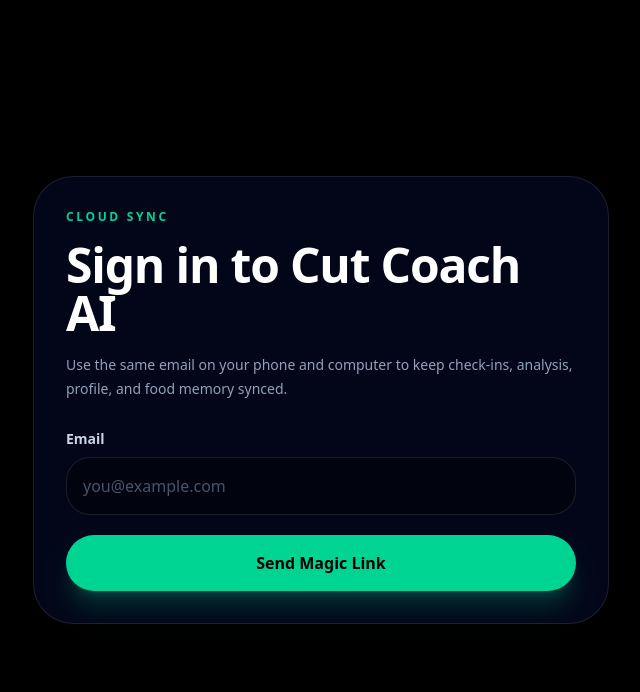
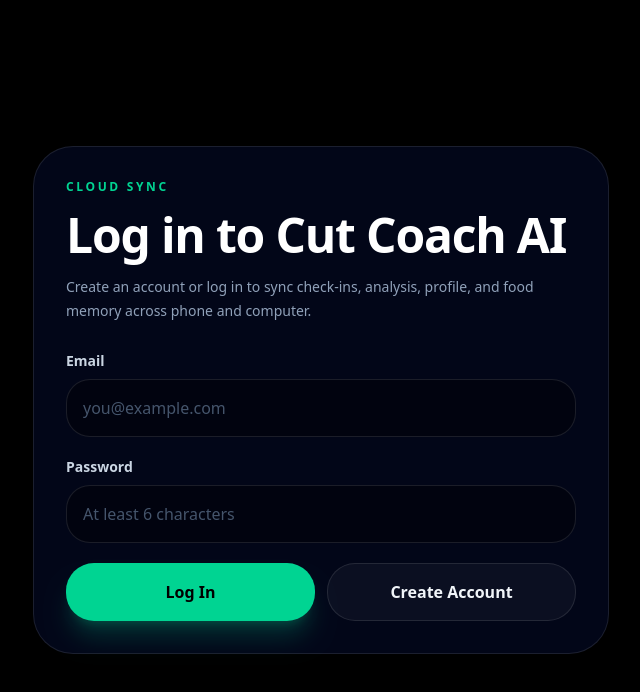
Before and after one commit to saahilbapat/cut-coach-ai, a Next.js app: page /login in a window 1280 px wide. Shown: the top 692 px of the page, without its empty margins (319-959 px from the left). Built offline with nearby package versions, Linux system fonts and the light colour scheme.

Commit message:
Switch auth to email password

```diff
--- a/app/login/page.tsx
+++ b/app/login/page.tsx
@@ -1,7 +1,7 @@
 import { LoginForm } from "../../components/LoginForm";
 
 const fallbackErrorMessage =
-  "We could not finish signing you in. Request a new magic link and try again.";
+  "We could not finish signing you in. Use your email and password to try again.";
 
 type LoginPageProps = {
   searchParams: Promise<{
--- a/components/LoginForm.tsx
+++ b/components/LoginForm.tsx
@@ -2,37 +2,82 @@
 
 import { useState } from "react";
 import type { FormEvent } from "react";
+import { useRouter } from "next/navigation";
+import { isProfileComplete } from "../lib/profile";
 import { createClient } from "../lib/supabase/client";
+import { getProfile } from "../lib/supabase/queries";
 
 type LoginFormProps = {
   initialMessage?: string;
 };
 
 export function LoginForm({ initialMessage = "" }: LoginFormProps) {
+  const router = useRouter();
   const [email, setEmail] = useState("");
+  const [password, setPassword] = useState("");
   const [message, setMessage] = useState(initialMessage);
   const [isSubmitting, setIsSubmitting] = useState(false);
+  const [action, setAction] = useState<"signin" | "signup">("signin");
+
+  async function redirectAfterSignIn() {
+    const supabase = createClient();
+    const profile = await getProfile(supabase);
+    router.replace(isProfileComplete(profile) ? "/" : "/profile");
+    router.refresh();
+  }
 
   async function handleSubmit(event: FormEvent<HTMLFormElement>) {
     event.preventDefault();
+    const submitter = (event.nativeEvent as SubmitEvent).submitter;
+    const nextAction =
+      submitter instanceof HTMLButtonElement && submitter.value === "signup"
+        ? "signup"
+        : "signin";
+
     setIsSubmitting(true);
+    setAction(nextAction);
     setMessage("");
 
     try {
       const supabase = createClient();
-      const { error } = await supabase.auth.signInWithOtp({
-        email: email.trim(),
-        options: {
-          emailRedirectTo: `${window.location.origin}/auth/callback`,
-        },
+      const trimmedEmail = email.trim();
+
+      if (nextAction === "signup") {
+        const { data, error } = await supabase.auth.signUp({
+          email: trimmedEmail,
+          password,
+        });
+
+        if (error) throw error;
+
+        if (!data.session) {
+          setMessage("Account created. Check your email to confirm, then log in.");
+          return;
+        }
+
+        router.replace("/profile");
+        router.refresh();
+        return;
+      }
+
+      const { error } = await supabase.auth.signInWithPassword({
+        email: trimmedEmail,
+        password,
       });
 
       if (error) throw error;
 
-      setMessage("Check your email for a magic login link.");
+      await redirectAfterSignIn();
     } catch (error) {
-      console.error("[login] Could not send magic link:", error);
-      setMessage("Could not send login link. Check the email and try again.");
+      console.error(
+        nextAction === "signup" ? "[login] Could not create account:" : "[login] Could not sign in:",
+        error instanceof Error ? error.message : "Unknown error"
+      );
+      setMessage(
+        nextAction === "signup"
+          ? "Could not create account. Check the email and password and try again."
+          : "Could not sign in. Check the email and password and try again."
+      );
     } finally {
       setIsSubmitting(false);
     }
@@ -47,30 +92,55 @@
         Cloud Sync
       </p>
       <h1 className="mt-4 text-4xl font-black tracking-tight text-white sm:text-5xl">
-        Sign in to Cut Coach AI
+        Log in to Cut Coach AI
       </h1>
       <p className="mt-4 text-sm leading-6 text-slate-400">
-        Use the same email on your phone and computer to keep check-ins, analysis,
-        profile, and food memory synced.
+        Create an account or log in to sync check-ins, analysis, profile, and food memory
+        across phone and computer.
       </p>
 
       <label className="mt-7 block text-sm font-bold text-slate-300">Email</label>
       <input
         type="email"
         required
+        autoComplete="email"
         className="mt-2 w-full rounded-[1.5rem] border border-white/10 bg-black/35 px-4 py-4 text-white outline-none placeholder:text-slate-600 focus:border-emerald-300"
         placeholder="you@example.com"
         value={email}
         onChange={(event) => setEmail(event.target.value)}
       />
 
-      <button
-        type="submit"
-        disabled={isSubmitting}
-        className="mt-5 w-full rounded-[1.75rem] bg-emerald-400 p-4 font-black text-black shadow-xl shadow-emerald-400/20 transition duration-300 hover:-translate-y-0.5 hover:bg-emerald-300 disabled:cursor-not-allowed disabled:bg-slate-700 disabled:text-slate-400 disabled:shadow-none"
-      >
-        {isSubmitting ? "Sending link..." : "Send Magic Link"}
-      </button>
+      <label className="mt-5 block text-sm font-bold text-slate-300">Password</label>
+      <input
+        type="password"
+        required
+        minLength={6}
+        autoComplete={action === "signup" ? "new-password" : "current-password"}
+        className="mt-2 w-full rounded-[1.5rem] border border-white/10 bg-black/35 px-4 py-4 text-white outline-none placeholder:text-slate-600 focus:border-emerald-300"
+        placeholder="At least 6 characters"
+        value={password}
+        onChange={(event) => setPassword(event.target.value)}
+      />
+
+      <div className="mt-5 grid gap-3 sm:grid-cols-2">
+        <button
+          type="submit"
+          value="signin"
+          disabled={isSubmitting}
+          className="min-h-14 rounded-[1.75rem] bg-emerald-400 p-4 font-black text-black shadow-xl shadow-emerald-400/20 transition duration-300 hover:-translate-y-0.5 hover:bg-emerald-300 disabled:cursor-not-allowed disabled:bg-slate-700 disabled:text-slate-400 disabled:shadow-none"
+        >
+          {isSubmitting && action === "signin" ? "Logging in..." : "Log In"}
+        </button>
+
+        <button
+          type="submit"
+          value="signup"
+          disabled={isSubmitting}
+          className="min-h-14 rounded-[1.75rem] border border-white/10 bg-white/[0.04] p-4 font-black text-slate-100 transition duration-300 hover:-translate-y-0.5 hover:bg-white/[0.08] disabled:cursor-not-allowed disabled:bg-slate-900 disabled:text-slate-500"
+        >
+          {isSubmitting && action === "signup" ? "Creating..." : "Create Account"}
+        </button>
+      </div>
 
       {message && (
         <div className="mt-5 rounded-[1.5rem] border border-white/10 bg-white/[0.04] p-4 text-sm font-semibold text-slate-200">
```
